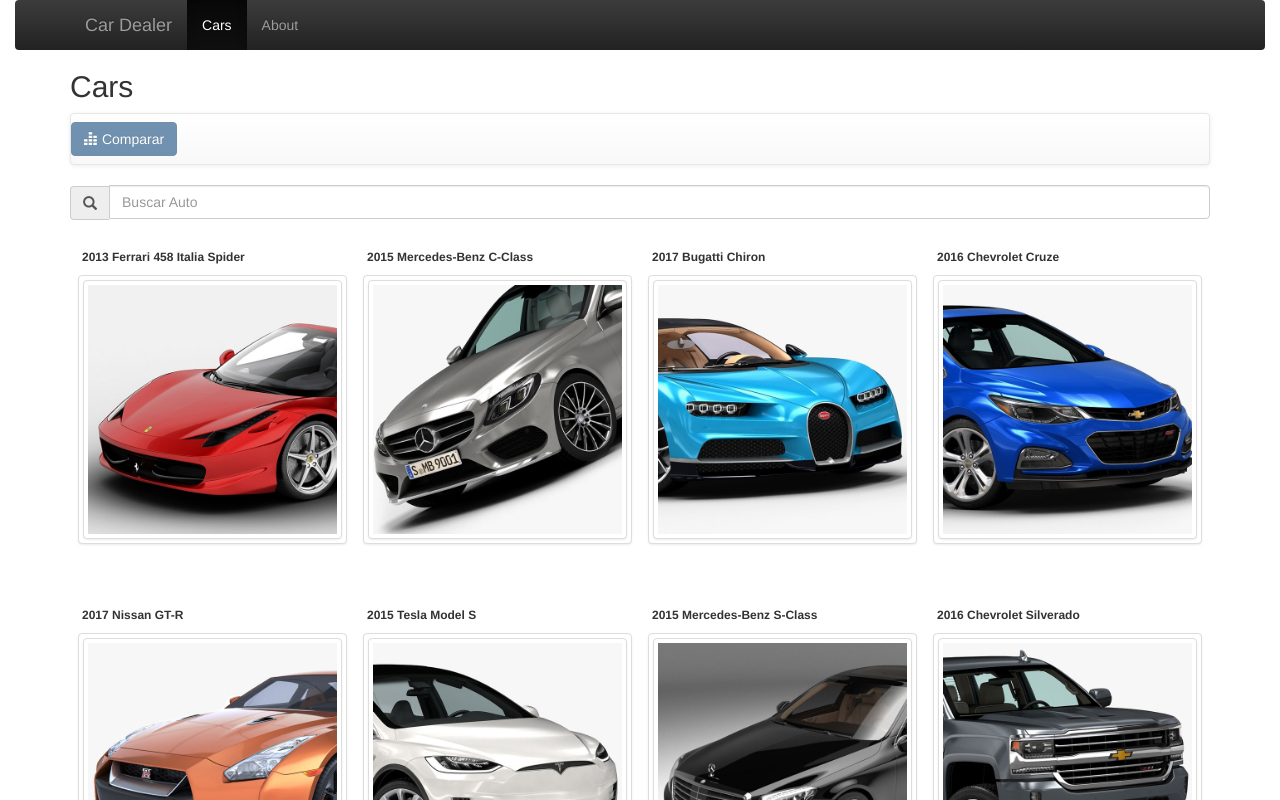
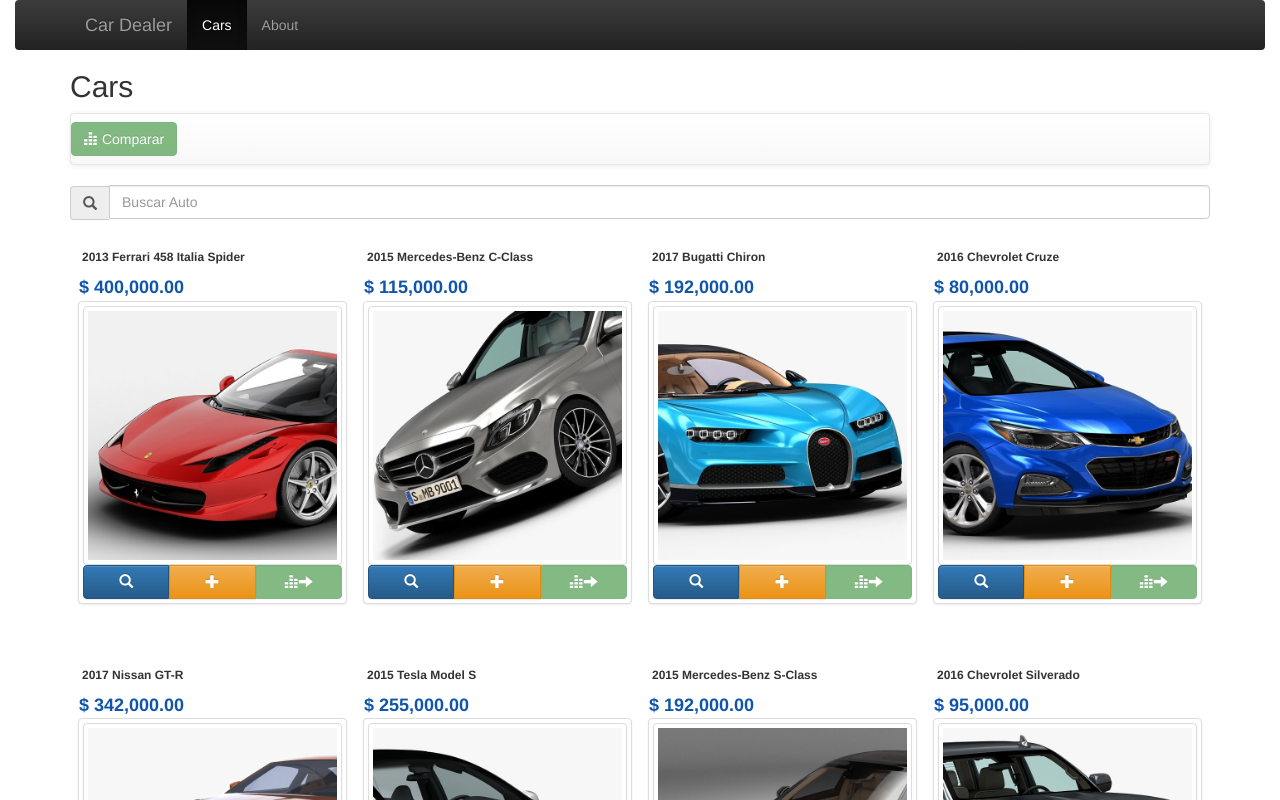
Before and after one commit to marcohern/car-dealer, an Angular app: page /cars in a window 1280 px wide. Shown: the top 800 px of the page. Built offline with nearby package versions, Linux system fonts and the light colour scheme.

Commit message:
added toastr, price

```diff
--- a/package.json
+++ b/package.json
@@ -25,6 +25,7 @@
     "core-js": "^2.4.1",
     "jquery": "^3.2.1",
     "rxjs": "^5.1.0",
+    "toastr": "^2.1.2",
     "zone.js": "^0.8.4"
   },
   "devDependencies": {
--- a/src/app/app.component.ts
+++ b/src/app/app.component.ts
@@ -1,5 +1,6 @@
 import { Component, OnInit } from '@angular/core';
 import { MenuItem } from './modules/menu/menu-item';
+import './toastr.ts';
 
 @Component({
   selector: 'cd-root',
@@ -10,8 +11,8 @@
 
   home = ['/home'];
   menu:MenuItem[] = [
-    {label: 'Cars' ,active:false, route: ['/cars' ] },
-    {label: 'About',active:false, route: ['/about'] }
+    {label: 'Cars' , route: ['/cars' ] },
+    {label: 'About', route: ['/about'] }
   ];
 
   ngOnInit() {
--- a/src/app/modules/cars/car-list/car-list.component.css
+++ b/src/app/modules/cars/car-list/car-list.component.css
@@ -2,6 +2,17 @@
 .car-summary {
     padding:8px;
 }
+
+.car-summary .list-price{
+    display: block;
+    width:100%;
+    font-size: 18px;
+    font-weight: bold;
+    padding: 0 16px;
+    text-align: right;
+    color:#1155AA;
+}
+
 .car-summary > h3 {
     padding:4px;
     overflow: hidden;
@@ -20,7 +31,7 @@
     width:100%;
     height: 100%;
     top:0;
-    background-color: green;
+    background-color: #1155AA;
     opacity:0;
 }
 
--- a/src/app/modules/cars/car-list/car-list.component.html
+++ b/src/app/modules/cars/car-list/car-list.component.html
@@ -2,7 +2,7 @@
 <nav class="navbar navbar-default compare-queue">
    <ul class="nav navbar-nav">
      <li>
-       <button href="#" class="btn btn-primary navbar-btn" [disabled]="compareInvalid" (click)="gotoCompare()">
+       <button href="#" class="btn btn-success navbar-btn" [disabled]="compareInvalid" (click)="gotoCompare()">
          <i class="glyphicon glyphicon-equalizer"></i> Comparar
        </button>
     </li>
@@ -24,6 +24,9 @@
 </div>
 <div *ngFor="let car of filteredCars; let i = index" class="col-sm-3 car-summary">
   <h3>{{car.year}} {{car.brand}} {{car.model}}</h3>
+  <div class="row">
+    <div class="list-price">$ {{car.price | number:'1.2-2'}}</div>
+  </div>
   <div class="thumbnail">
     <img src="/assets/cars/{{car.slug}}.th.jpg" alt="{{car.year}} {{car.brand}} {{car.model}}" class="img-responsive img-thumbnail">
     <div class="curtains" [ngClass]="(car.compare) ? 'active':''"></div>
@@ -35,6 +38,29 @@
         <i class="glyphicon glyphicon-search"></i>
       </a>
     </div>
+    <div class="row">
+      <div class="col-xs-12">
+        <div class="btn-group btn-group-justified" role="group" aria-label="">
+          <div class="btn-group">
+            <button type="button" class="btn btn-primary" (click)="viewCarDetails(i)">
+              <i class="glyphicon glyphicon-search"></i>
+            </button>
+          </div>
+          <div class="btn-group">
+            <button type="button" class="btn btn-warning" (click)="selectForComparison(i)">
+              <i class="glyphicon glyphicon-plus" *ngIf="!car.compare"></i>
+              <i class="glyphicon glyphicon-minus" *ngIf="car.compare"></i>
+            </button>
+          </div>
+          <div class="btn-group">
+            <button type="button" class="btn btn-success" [disabled]="compareInvalid" (click)="gotoCompare()">
+              <i class="glyphicon glyphicon-equalizer"></i>
+              <i class="glyphicon glyphicon-arrow-right"></i>
+            </button>
+          </div>
+        </div>
+      </div>
+    </div>
   </div>
 </div>
 <cd-car-detail dialogid="car-detail" [car]="selectedCar"></cd-car-detail>
--- a/src/app/modules/cars/car-list/car-list.component.ts
+++ b/src/app/modules/cars/car-list/car-list.component.ts
@@ -5,6 +5,7 @@
 
 import { config } from '../../../config';
 
+declare var toastr:any;
 declare var jquery:any;
 declare var $ :any;
 
@@ -92,6 +93,7 @@
         return;
       }
       this.filteredCars[i].compare = true;
+      toastr.info("Added '" + car.year + " " + car.brand + " " + car.model + " to compare queue.","Compare");
       this.compare.push(this.filteredCars[i]);
     }
     if (this.compare.length < config.compare.min) {
--- a/src/app/modules/menu/menu-item.ts
+++ b/src/app/modules/menu/menu-item.ts
@@ -1,5 +1,4 @@
 export interface MenuItem {
     label:string;
-    active:boolean;
     route:any[];
 }
--- /dev/null
+++ b/src/app/toastr.ts
@@ -0,0 +1,19 @@
+declare var toastr:any;
+
+toastr.options = {
+  "closeButton": true,
+  "debug": false,
+  "newestOnTop": false,
+  "progressBar": false,
+  "positionClass": "toast-bottom-full-width",
+  "preventDuplicates": false,
+  "onclick": null,
+  "showDuration": "300",
+  "hideDuration": "1000",
+  "timeOut": "5000",
+  "extendedTimeOut": "1000",
+  "showEasing": "swing",
+  "hideEasing": "linear",
+  "showMethod": "fadeIn",
+  "hideMethod": "fadeOut"
+}
```
Also changed, not shown: .angular-cli.json, 1 other file (tests, documents, lock files or other folders).
